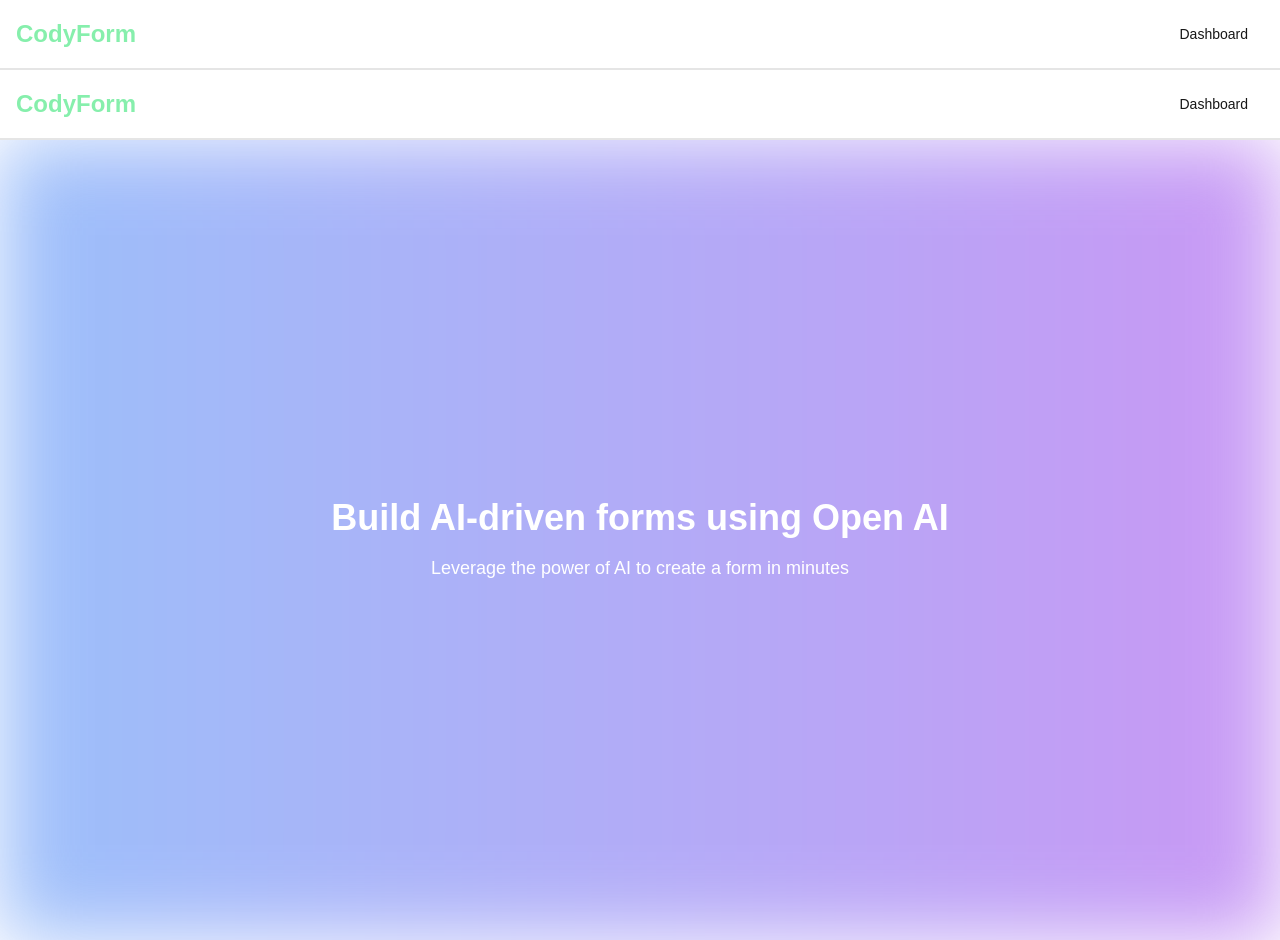
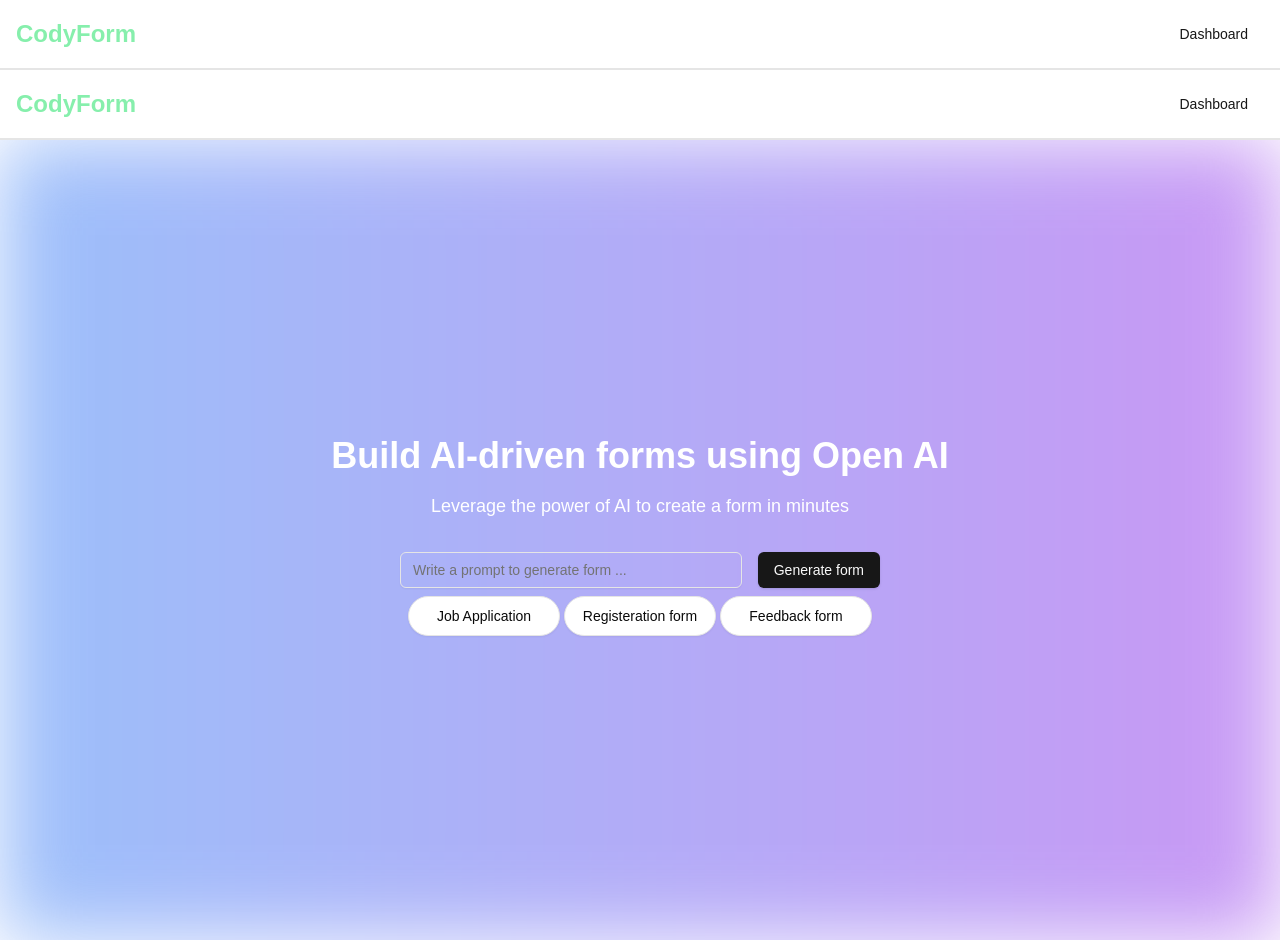
Before and after one commit to iamcody-git/FormGen, a Next.js app: page / in a window 1280 px wide. Built offline with nearby package versions, Linux system fonts and the light colour scheme.

Commit message:
modified

```diff
--- a/package.json
+++ b/package.json
@@ -11,6 +11,7 @@
   "dependencies": {
     "@clerk/nextjs": "^6.10.0",
     "@prisma/client": "^6.2.1",
+    "@radix-ui/react-label": "^2.1.1",
     "@radix-ui/react-slot": "^1.1.1",
     "class-variance-authority": "^0.7.1",
     "clsx": "^2.1.1",
--- /dev/null
+++ b/src/components/ui/GenerateFormInput.tsx
@@ -0,0 +1,18 @@
+import React from "react";
+import { Input } from "./input";
+import { Button } from "./button";
+
+const GenerateFormInput = () => {
+  return (
+    <div className="flex flex-col sm:flex-row items-center gap-4">
+      <Input
+        type="text"
+        placeholder="Write a prompt to generate form ..."
+        className="w-full"
+      />
+      <Button className="w-full sm:w-auto">Generate form</Button>
+    </div>
+  );
+};
+
+export default GenerateFormInput;
--- a/src/components/ui/HeroSection.jsx
+++ /dev/null
@@ -1,22 +0,0 @@
-import React from "react";
-
-const HeroSection = () => {
-  return (
-    <section className="relative h-screen flex items-center justify-center overflow-hidden">
-      {/* Background */}
-      <div className="absolute inset-0 bg-gradient-to-r from-blue-500 to-purple-600 blur-2xl opacity-50 pointer-events-none"></div>
-
-      {/* Content */}
-      <div className="container mx-auto text-center relative z-10">
-        <h1 className="text-4xl font-bold text-white">
-          Build AI-driven forms using Open AI
-        </h1>
-        <p className="mt-4 text-lg text-white">
-          Leverage the power of AI to create a form in minutes
-        </p>
-      </div>
-    </section>
-  );
-};
-
-export default HeroSection;
--- /dev/null
+++ b/src/components/ui/HeroSection.tsx
@@ -0,0 +1,59 @@
+import React from "react";
+import GenerateFormInput from "./GenerateFormInput";
+import { Button } from "./button";
+
+type SuggestionText ={
+  label:string;
+  text:string
+}
+
+const suggestionBtnText:SuggestionText[] = [
+  {
+    label:"Job Application",
+    text:"Develop a basic job application form that serve as a one-page solution form collection importatnt points required"
+  },
+  {
+  label:"Registeration form",
+    text:"Create a course registeration form suitable form any school or instituation"
+  },
+  {
+    label:"Feedback form",
+      text:"Create a client feedback form to gather valuable insights from any clients"
+    },
+
+
+]
+
+const HeroSection = () => {
+  return (
+    <section className="relative h-screen flex flex-col items-center justify-center overflow-hidden">
+      {/* Background */}
+      <div className="absolute inset-0 bg-gradient-to-r from-blue-500 to-purple-600 blur-2xl opacity-50 pointer-events-none"></div>
+
+      {/* Content */}
+      <div className="container mx-auto text-center relative z-10">
+        <h1 className="text-4xl font-bold text-white">
+          Build AI-driven forms using Open AI
+        </h1>
+        <p className="mt-4 text-lg text-white">
+          Leverage the power of AI to create a form in minutes
+        </p>
+      </div>
+
+      {/* Generate Form Input */}
+      <div className="mt-8 relative z-10 w-full px-4 max-w-lg">
+        <GenerateFormInput />
+
+<div className="grid grid-cols-3 gap-1 p-2">
+        {
+          suggestionBtnText.map((ClipboardItem:SuggestionText,index:number)=>(
+            <Button className="rounded-full h-10 text-center " variant={'outline'} >{ClipboardItem.label}</Button>
+          ))
+        }
+        </div>
+      </div>
+    </section>
+  );
+};
+
+export default HeroSection;
--- /dev/null
+++ b/src/components/ui/PricingPage.tsx
@@ -0,0 +1,11 @@
+import React from 'react'
+
+const PricingPage = () => {
+  return (
+    <div>
+
+    </div>
+  )
+}
+
+export default PricingPage
--- /dev/null
+++ b/src/components/ui/input.tsx
@@ -0,0 +1,22 @@
+import * as React from "react"
+
+import { cn } from "@/lib/utils"
+
+const Input = React.forwardRef<HTMLInputElement, React.ComponentProps<"input">>(
+  ({ className, type, ...props }, ref) => {
+    return (
+      <input
+        type={type}
+        className={cn(
+          "flex h-9 w-full rounded-md border border-input bg-transparent px-3 py-1 text-base shadow-sm transition-colors file:border-0 file:bg-transparent file:text-sm file:font-medium file:text-foreground placeholder:text-muted-foreground focus-visible:outline-none focus-visible:ring-1 focus-visible:ring-ring disabled:cursor-not-allowed disabled:opacity-50 md:text-sm",
+          className
+        )}
+        ref={ref}
+        {...props}
+      />
+    )
+  }
+)
+Input.displayName = "Input"
+
+export { Input }
--- /dev/null
+++ b/src/components/ui/label.tsx
@@ -0,0 +1,26 @@
+"use client"
+
+import * as React from "react"
+import * as LabelPrimitive from "@radix-ui/react-label"
+import { cva, type VariantProps } from "class-variance-authority"
+
+import { cn } from "@/lib/utils"
+
+const labelVariants = cva(
+  "text-sm font-medium leading-none peer-disabled:cursor-not-allowed peer-disabled:opacity-70"
+)
+
+const Label = React.forwardRef<
+  React.ElementRef<typeof LabelPrimitive.Root>,
+  React.ComponentPropsWithoutRef<typeof LabelPrimitive.Root> &
+    VariantProps<typeof labelVariants>
+>(({ className, ...props }, ref) => (
+  <LabelPrimitive.Root
+    ref={ref}
+    className={cn(labelVariants(), className)}
+    {...props}
+  />
+))
+Label.displayName = LabelPrimitive.Root.displayName
+
+export { Label }
```
Also changed, not shown: 1 other file (tests, documents, lock files or other folders).
